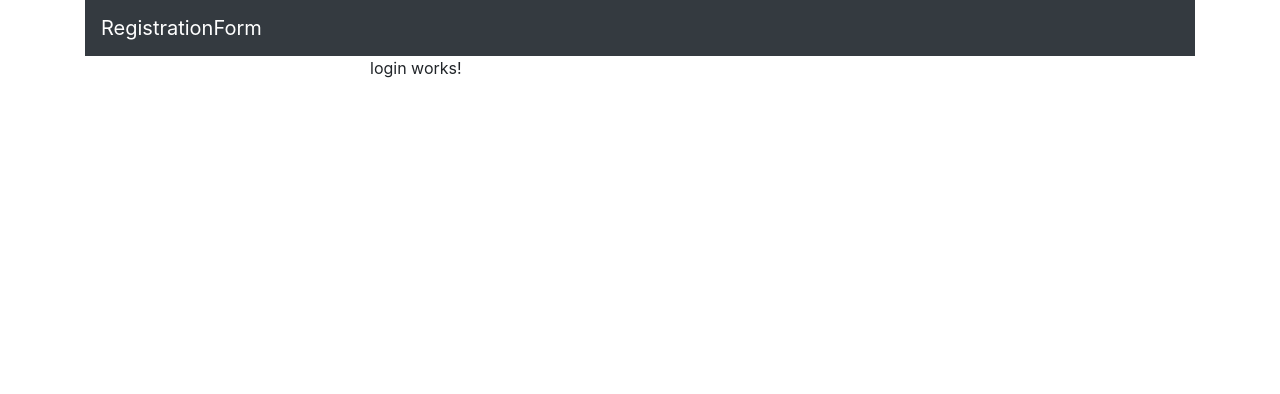
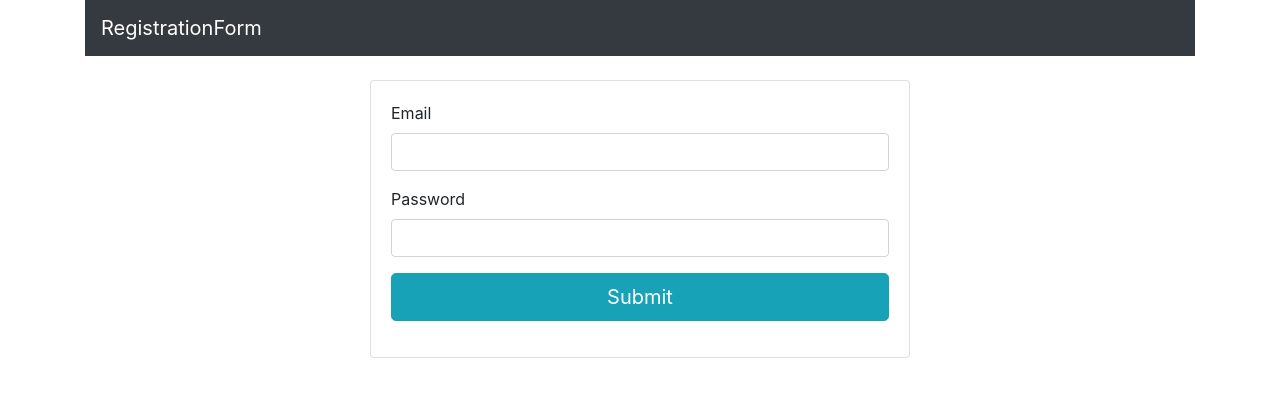
Before and after one commit to JozoMihaljevic/registration-form, an Angular app: page / in a window 1280 px wide. Shown: the top 394 px of the page. Built offline with nearby package versions, Linux system fonts and the light colour scheme.

Commit message:
ReactiveFormsModule added

```diff
--- a/src/app/app.component.html
+++ b/src/app/app.component.html
@@ -3,11 +3,6 @@
     <div class="col-md-12">
       <nav class="navbar navbar-expand-lg navbar-dark bg-dark">
         <a class="navbar-brand" href="#">RegistrationForm</a>
-        <button class="navbar-toggler" type="button" data-toggle="collapse" data-target="#navbarNavAltMarkup"
-          aria-controls="navbarNavAltMarkup" aria-expanded="false" aria-label="Toggle navigation">
-          <span class="navbar-toggler-icon"></span>
-        </button>
-
       </nav>
     </div>
   </div>
--- a/src/app/app.module.ts
+++ b/src/app/app.module.ts
@@ -1,5 +1,7 @@
 import { BrowserModule } from '@angular/platform-browser';
 import { NgModule } from '@angular/core';
+import { FormsModule } from '@angular/forms';
+import { ReactiveFormsModule } from '@angular/forms';
 
 import { AppComponent } from './app.component';
 import { LoginComponent } from './login/login.component';
@@ -10,7 +12,9 @@ import { LoginComponent } from './login/login.component';
     LoginComponent
   ],
   imports: [
-    BrowserModule
+    BrowserModule,
+    FormsModule,
+    ReactiveFormsModule
   ],
   providers: [],
   bootstrap: [AppComponent]
--- a/src/app/login/login.component.html
+++ b/src/app/login/login.component.html
@@ -1,3 +1,17 @@
-<p>
-  login works!
-</p>
+<div class="card mt-4">
+  <div class="card-body">
+    <form [formGroup]="loginForm" autocomplete="off" (ngSubmit)="onSubmit()">
+      <div class="form-group">
+        <label>Email</label>
+        <input name="Email" type="text" class="form-control" formControlName="email" required>
+      </div>
+      <div class="form-group">
+        <label>Password</label>
+        <input name="Password" type="password" class="form-control" formControlName="password" required>
+      </div>
+      <div class="form-group">
+        <button type="submit" class="btn btn-lg btn-info btn-block">Submit</button>
+      </div>
+    </form>
+  </div>
+</div>
--- a/src/app/login/login.component.ts
+++ b/src/app/login/login.component.ts
@@ -1,4 +1,6 @@
 import { Component, OnInit } from '@angular/core';
+import { FormGroup, FormBuilder, FormControl, Validators } from '@angular/forms';
+import { Login } from '../shared/login.model';
 
 @Component({
   selector: 'app-login',
@@ -6,10 +8,29 @@ import { Component, OnInit } from '@angular/core';
   styleUrls: ['./login.component.css']
 })
 export class LoginComponent implements OnInit {
+  loginForm: FormGroup;
+  login: Login;
 
-  constructor() { }
+  constructor(private fb: FormBuilder) { }
 
   ngOnInit() {
+    this.getNew();
+  }
+
+  getNew() {
+    this.login = new Login();
+    this.setForm();
+  }
+
+  setForm() {
+    this.loginForm = this.fb.group({
+      email: new FormControl(this.login.email, Validators.required),
+      password: new FormControl(this.login.password, Validators.required)
+    });
+  }
+
+  onSubmit() {
+    console.log(this.loginForm.value);
   }
 
 }
--- /dev/null
+++ b/src/app/shared/login.model.ts
@@ -0,0 +1,9 @@
+export class Login {
+    email: string;
+    password: string;
+
+    constructor() {
+        this.email = '';
+        this.password = '';
+    }
+}
```
